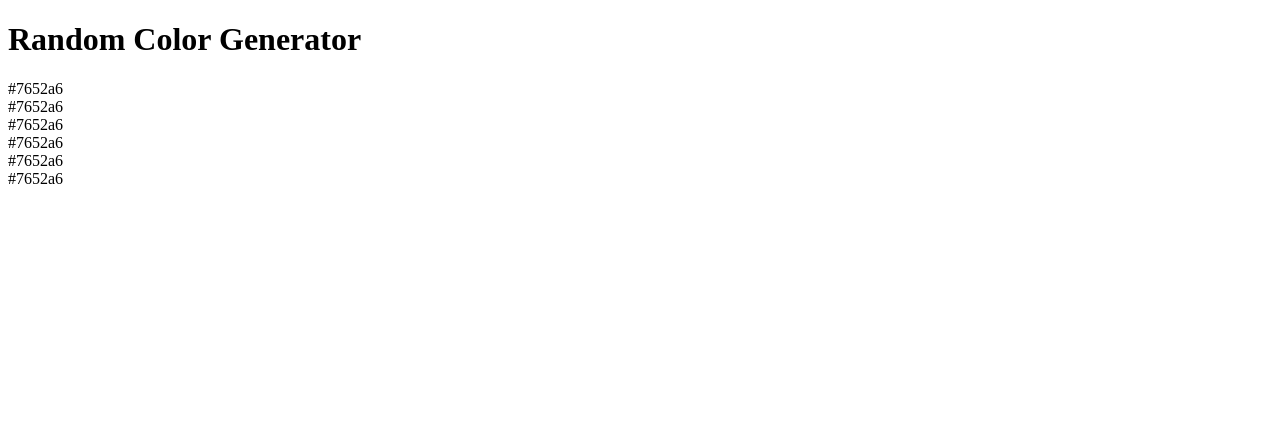
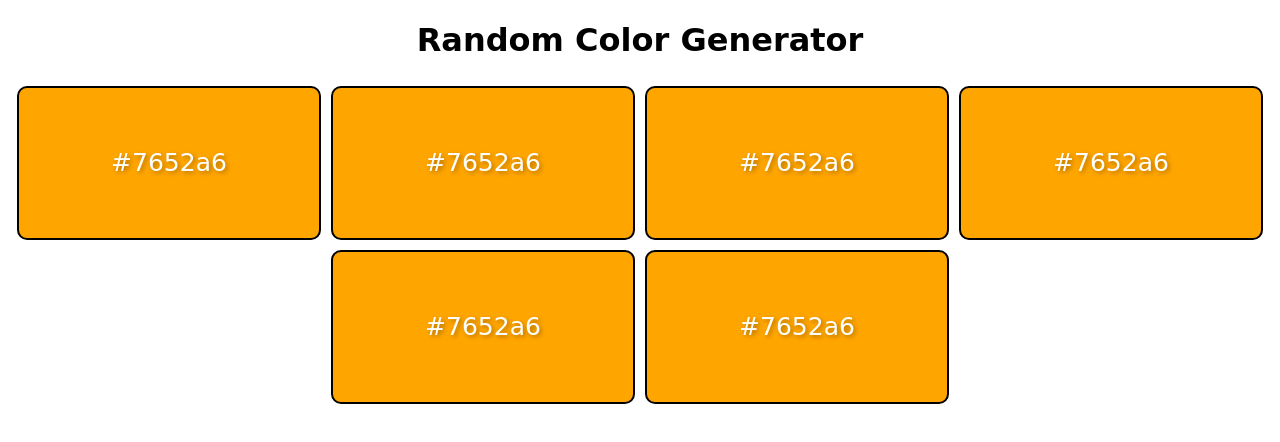
Before and after one commit to lahirukavinda365/MyJsProject6, a plain HTML site: page index.html in a window 1280 px wide. Drawn offline with Linux system fonts and the light colour scheme.

Commit message:
styling part completed

```diff
--- a/index.html
+++ b/index.html
@@ -5,6 +5,7 @@
     <meta http-equiv="X-UA-Compatible" content="IE=edge">
     <meta name="viewport" content="width=device-width, initial-scale=1.0">
     <title>Random Color Generator</title>
+    <link rel="stylesheet" href="style.css">
 </head>
 <body>
     <h1>Random Color Generator</h1>
--- a/style.css
+++ b/style.css
@@ -0,0 +1,32 @@
+body{
+    margin: 0;
+    font-family: cursive;
+
+}
+
+h1{
+    text-align: center;
+
+}
+
+.container{
+    display: flex;
+    flex-wrap: wrap;
+    justify-content: center;
+}
+
+.color-container{
+    background-color: orange;
+    width: 300px;
+    height: 150px;
+    color: white;
+    display: flex;
+    margin: 5px;
+    justify-content: center;
+    align-items: center;
+    font-size: 25px;
+    text-shadow: 2px 2px 4px rgba(0, 0, 0, 0.3);
+    border: solid black 2px;
+    border-radius: 10px;
+
+}
```
